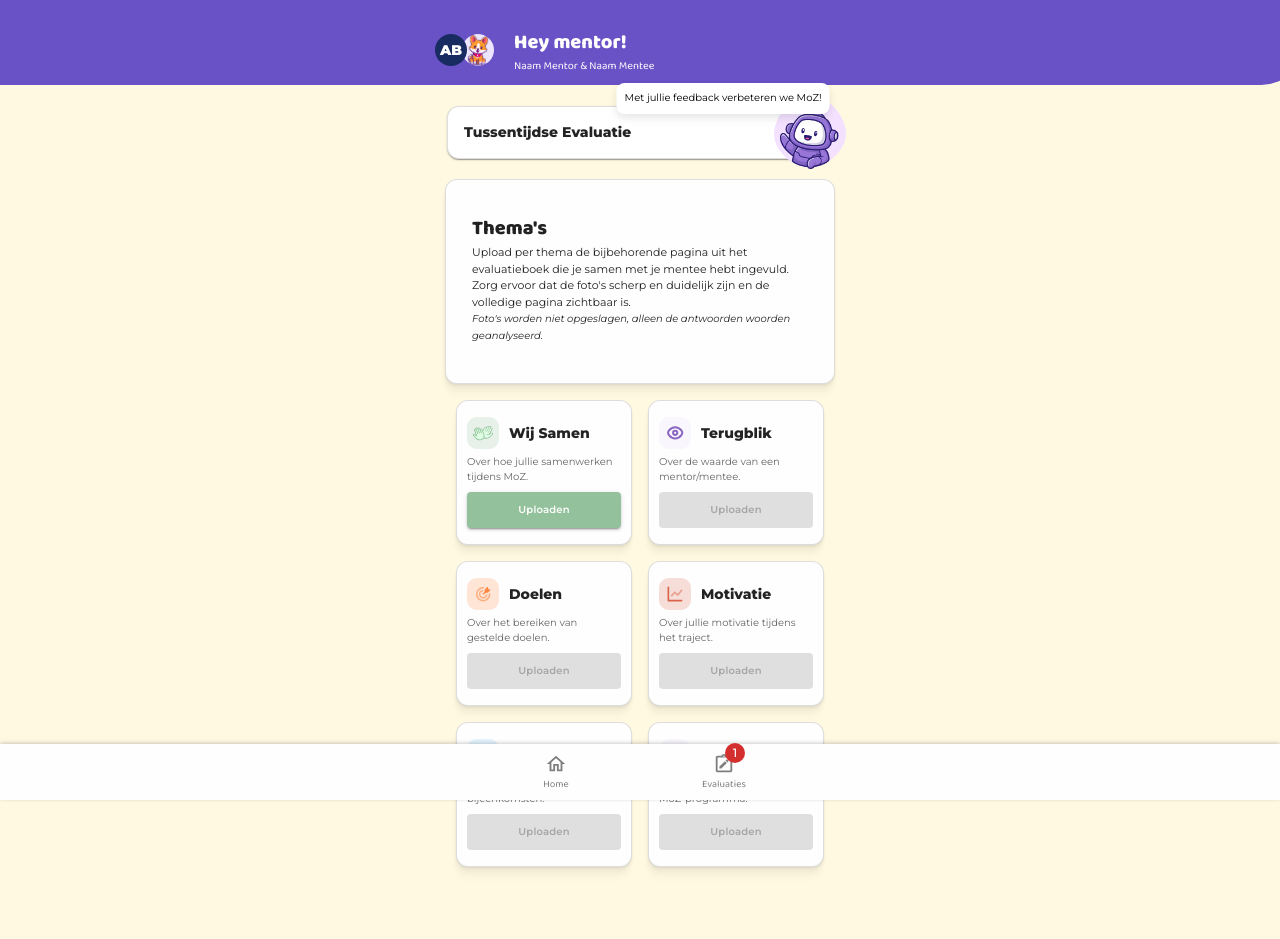
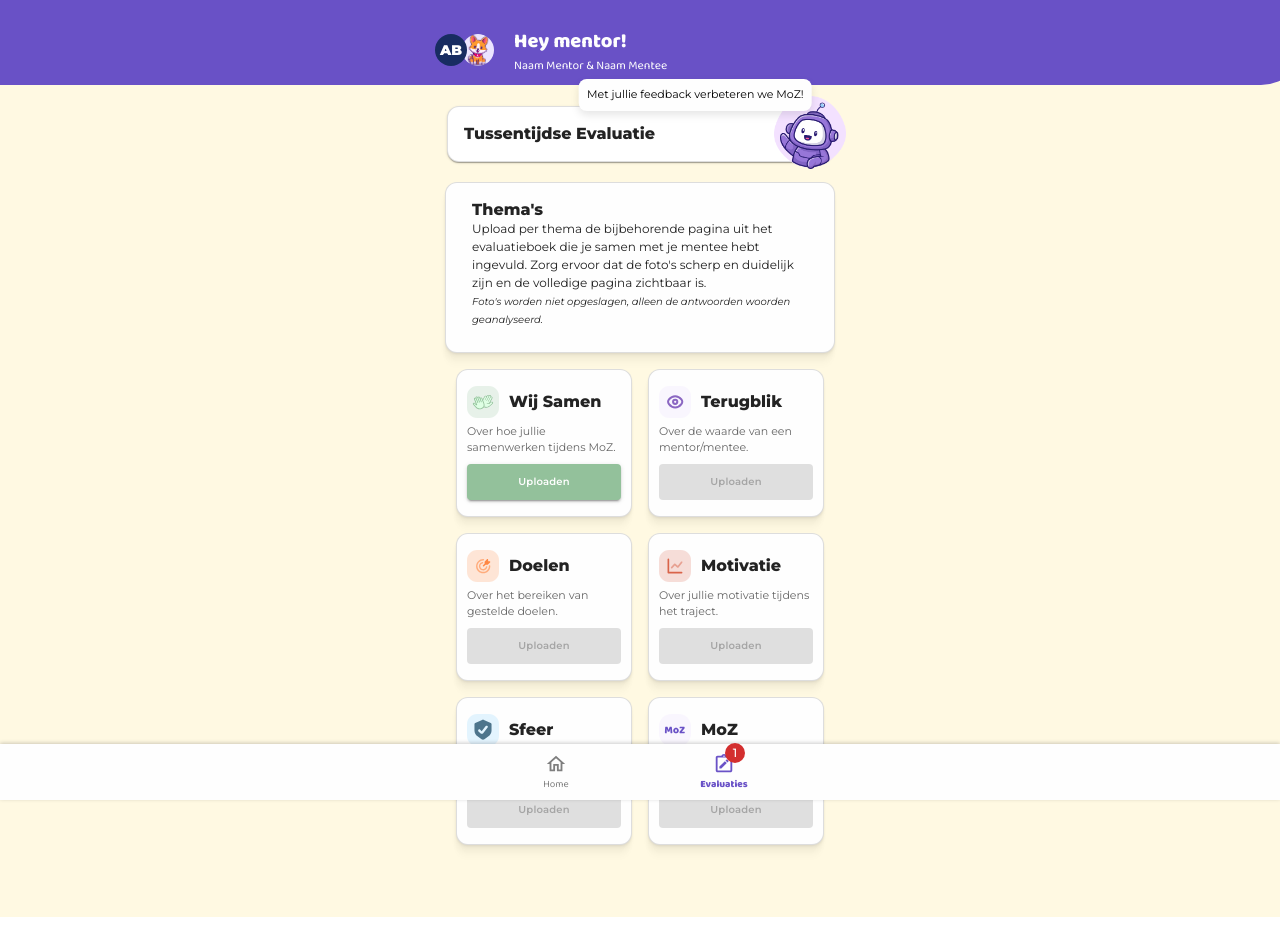
Before and after one commit to marisnieuwen/moz-mentorenapp, a React (Create React App) app: page /evaluaties/tussentijdse in a window 1280 px wide. After the commit the page ends 917 px from the top, so only its background shows below. Built offline with nearby package versions, Linux system fonts and the light colour scheme; no server answers.

Commit message:
Changes to styling and active state of bottomnavbar

```diff
--- a/src/components/BottomNavigationComponent.js
+++ b/src/components/BottomNavigationComponent.js
@@ -11,21 +11,25 @@ const BottomNavigationComponent = () => {
   const location = useLocation();
   const navigate = useNavigate();
 
-  const getStyles = (path) => ({
+  const getStyles = (path) => {
+    const isActive =
+      location.pathname === path || location.pathname.startsWith(`${path}/`);
+    return {
       icon: {
-      color: location.pathname === path ? "#6A52C7" : "#020202",
-      opacity: location.pathname === path ? 1 : 0.5,
+        color: isActive ? "#6A52C7" : "#020202",
+        opacity: isActive ? 1 : 0.5,
         width: "22px",
         height: "22px",
       },
       label: {
         fontFamily: '"Baloo 2", Arial',
-      fontWeight: location.pathname === path ? 600 : 400,
-      color: location.pathname === path ? "#6A52C7" : "#020202",
-      opacity: location.pathname === path ? 1 : 0.5,
+        fontWeight: isActive ? 600 : 400,
+        color: isActive ? "#6A52C7" : "#020202",
+        opacity: isActive ? 1 : 0.5,
         fontSize: 10,
       },
-  });
+    };
+  };
 
   return (
     <BottomNavigation
--- a/src/components/GoalsCard.js
+++ b/src/components/GoalsCard.js
@@ -8,7 +8,7 @@ import SchoolOutlinedIcon from "@mui/icons-material/SchoolOutlined";
 const CardContainer = styled(Box)({
   display: "flex",
   width: "11.35rem",
-  padding: "16px 10px",
+  padding: "1.45rem 0.625rem",
   flexDirection: "column",
   alignItems: "flex-start",
   gap: "10px",
@@ -77,13 +77,13 @@ const SpecialGoalFrame = styled(Box)({
 const GoalItem = ({ text, icon }) => (
   <GoalFrame>
     {icon && <Box sx={{ color: "#AF96E1" }}>{icon}</Box>}
-    <Typography variant="body2">{text}</Typography>
+    <Typography variant="body1">{text}</Typography>
   </GoalFrame>
 );
 
 const SpecialGoalItem = ({ text }) => (
   <SpecialGoalFrame>
-    <Typography variant="body2">{text}</Typography>
+    <Typography variant="body1">{text}</Typography>
   </SpecialGoalFrame>
 );
 
--- a/src/components/MenteeCard.js
+++ b/src/components/MenteeCard.js
@@ -83,34 +83,34 @@ const MenteeCard = ({ mentee }) => {
       <SubFrame2>
         <InnerFrame>
           <InnerTextFrame1>
-            <Typography variant="body2">Naam:</Typography>
+            <Typography variant="body1">Naam:</Typography>
           </InnerTextFrame1>
           <InnerTextFrame2>
-            <Typography variant="body2">{mentee.name}</Typography>
+            <Typography variant="body1">{mentee.name}</Typography>
           </InnerTextFrame2>
         </InnerFrame>
         <InnerFrame>
           <InnerTextFrame1>
-            <Typography variant="body2">Leeftijd:</Typography>
+            <Typography variant="body1">Leeftijd:</Typography>
           </InnerTextFrame1>
           <InnerTextFrame2>
-            <Typography variant="body2">{mentee.age}</Typography>
+            <Typography variant="body1">{mentee.age}</Typography>
           </InnerTextFrame2>
         </InnerFrame>
         <InnerFrame>
           <InnerTextFrame1>
-            <Typography variant="body2">School:</Typography>
+            <Typography variant="body1">School:</Typography>
           </InnerTextFrame1>
           <InnerTextFrame2>
-            <Typography variant="body2">{mentee.school}</Typography>
+            <Typography variant="body1">{mentee.school}</Typography>
           </InnerTextFrame2>
         </InnerFrame>
         <InnerFrame>
           <InnerTextFrame1>
-            <Typography variant="body2">Groep:</Typography>
+            <Typography variant="body1">Groep:</Typography>
           </InnerTextFrame1>
           <InnerTextFrame2>
-            <Typography variant="body2">{mentee.group}</Typography>
+            <Typography variant="body1">{mentee.group}</Typography>
           </InnerTextFrame2>
         </InnerFrame>
       </SubFrame2>
--- a/src/components/TopCard.js
+++ b/src/components/TopCard.js
@@ -50,10 +50,10 @@ const TopCard = ({ text, showTooltip }) => {
               <Box
                 sx={{
                   position: "absolute",
-                  top: "-2.5rem",
-                  right: "-7.5rem",
+                  top: "-2.75rem",
+                  right: "-7rem",
                   transform: "translateX(-50%)",
-                  background: "#FFFFFF",
+                  background: "#FEFEFE",
                   padding: "0.5rem",
                   borderRadius: "0.5rem",
                   boxShadow: "0px 4px 8px rgba(0, 0, 0, 0.1)",
--- a/src/index.js
+++ b/src/index.js
@@ -19,18 +19,18 @@ const theme = createTheme({
     h5: {
       fontFamily: "Montserrat, Arial",
       fontWeight: 800,
-      fontSize: 14,
+      fontSize: 16,
       color: "rgba(2, 2, 2, 0.87)",
     },
     body1: {
       fontFamily: "Montserrat, Arial",
       fontWeight: 400,
-      fontSize: 11,
+      fontSize: 12,
     },
     body2: {
       fontFamily: "Montserrat, Arial",
       fontWeight: 400,
-      fontSize: 10,
+      fontSize: 11,
       color: "rgba(2, 2, 2, 0.60)",
     },
     body3: {
--- a/src/pages/InterimEvaluation.js
+++ b/src/pages/InterimEvaluation.js
@@ -48,7 +48,7 @@ const CardContainer = styled(Card)({
   borderRadius: "0.75rem",
   boxShadow:
     "-2px 21px 6px 0px rgba(0, 0, 0, 0.00), -1px 14px 5px 0px rgba(0, 0, 0, 0.01), -1px 8px 5px 0px rgba(0, 0, 0, 0.03), 0px 3px 3px 0px rgba(0, 0, 0, 0.04), 0px 1px 2px 0px rgba(0, 0, 0, 0.05)",
-  padding: "var(--2, 1rem) 0.625rem",
+  padding: "0rem 0.625rem",
   width: "100%",
   maxWidth: "24.375rem",
   border: "0.5px solid rgba(2, 2, 2, 0.13)",
@@ -107,7 +107,7 @@ const InterimEvaluations = () => {
         <RowContainer>
           <CardContainer>
             <CardContent>
-              <Typography variant="h6">Thema's</Typography>
+              <Typography variant="h5">Thema's</Typography>
               <Typography variant="body1">
                 Upload per thema de bijbehorende pagina uit het evaluatieboek
                 die je samen met je mentee hebt ingevuld. Zorg ervoor dat de
--- a/src/pages/UsTogether.js
+++ b/src/pages/UsTogether.js
@@ -60,7 +60,7 @@ const TopContainer = styled(Box)({
 });
 
 const Card = styled(Box)({
-  backgroundColor: "#fff",
+  backgroundColor: "#FEFEFE",
   borderRadius: "12px",
   boxShadow: "0px 4px 6px rgba(0,0,0,0.1)",
   padding: "var(--2, 1rem) 0.625rem",
```
Lines whose indentation alone changed are shown as unchanged.
